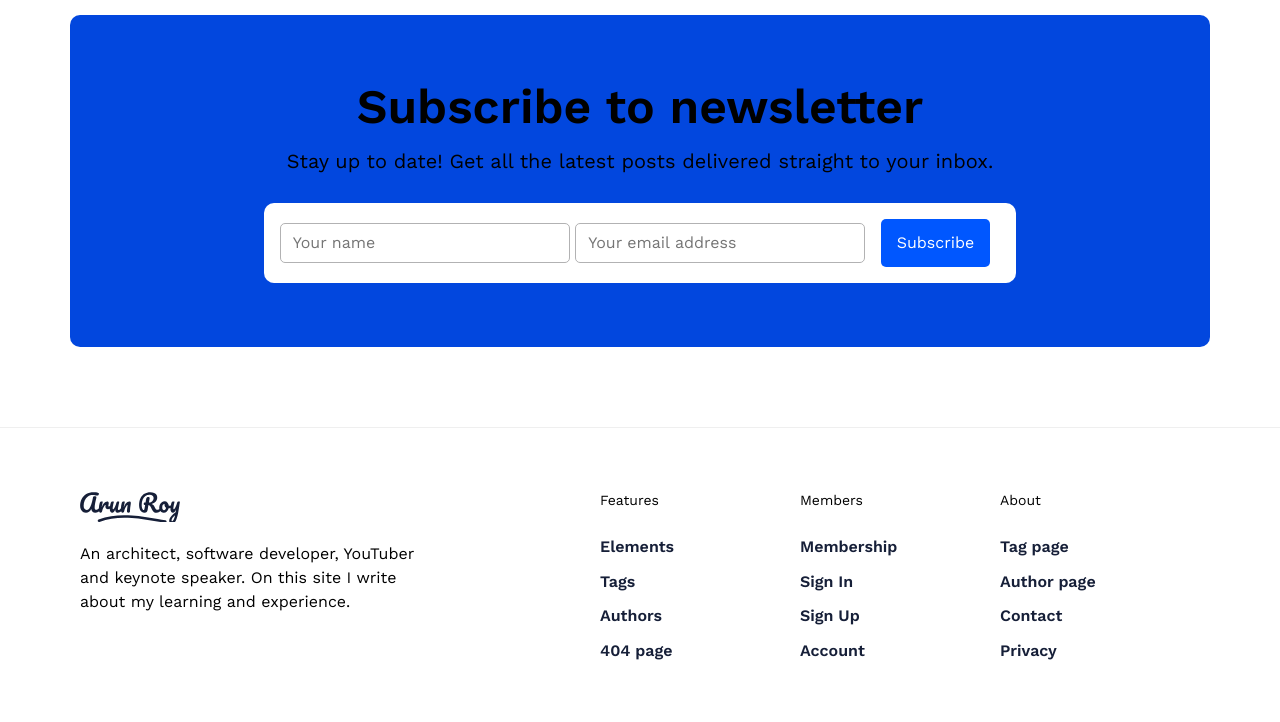
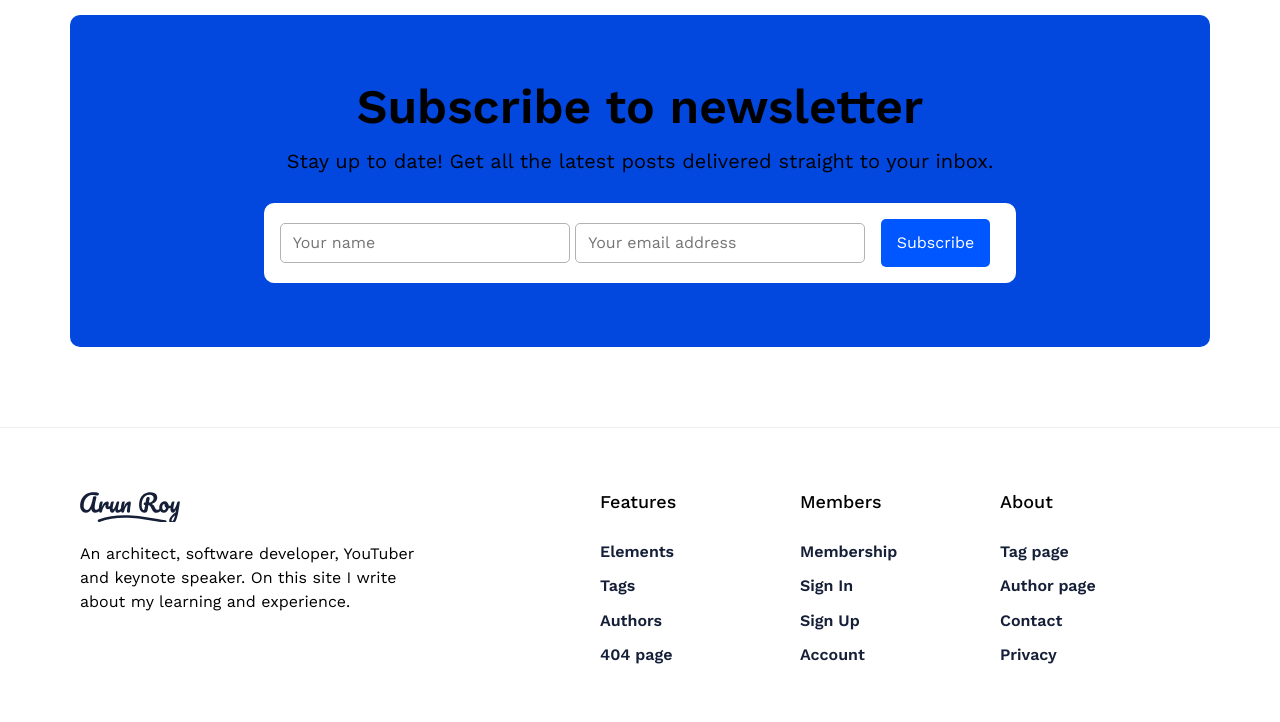
Before and after one commit to laziza00/arun-roy, a plain HTML site: page index.html in a window 1280 px wide. Shown: the part 4419-5141 px from the top of the page. Drawn offline with nearby package versions, Linux system fonts and the light colour scheme.

Commit message:
intial commit

```diff
--- a/css/style.css
+++ b/css/style.css
@@ -853,7 +853,8 @@ html{
 }
 .footer-title{
   margin-bottom: 30px;
-  font-size: 14px;
+  font-size: 18px;
+  font-weight: 500;
 }
 .footer-end{
   margin-bottom: 50px;
```
